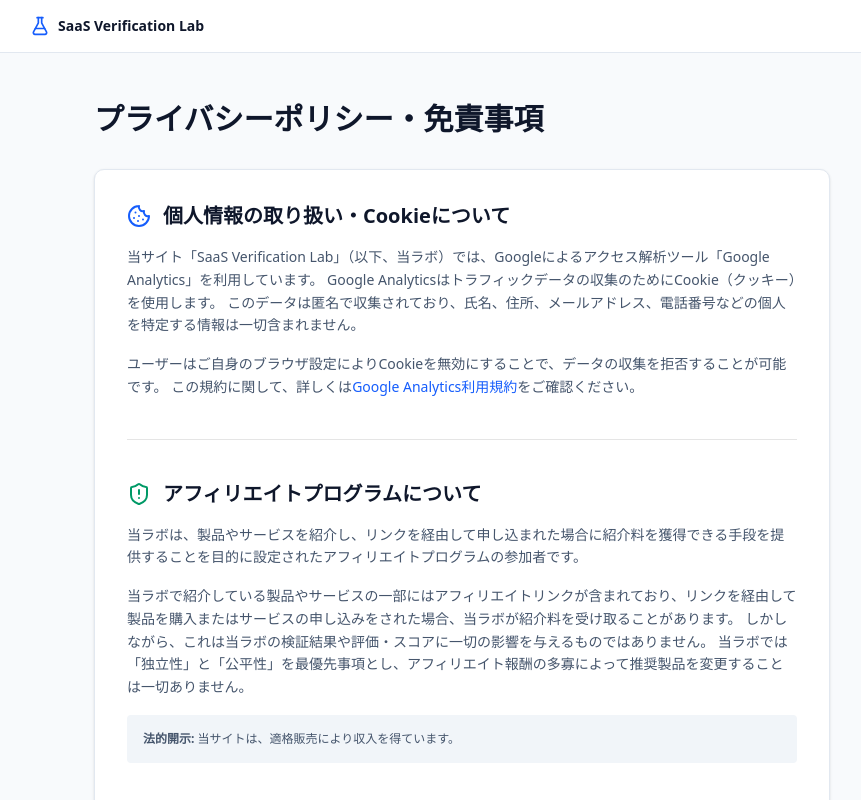
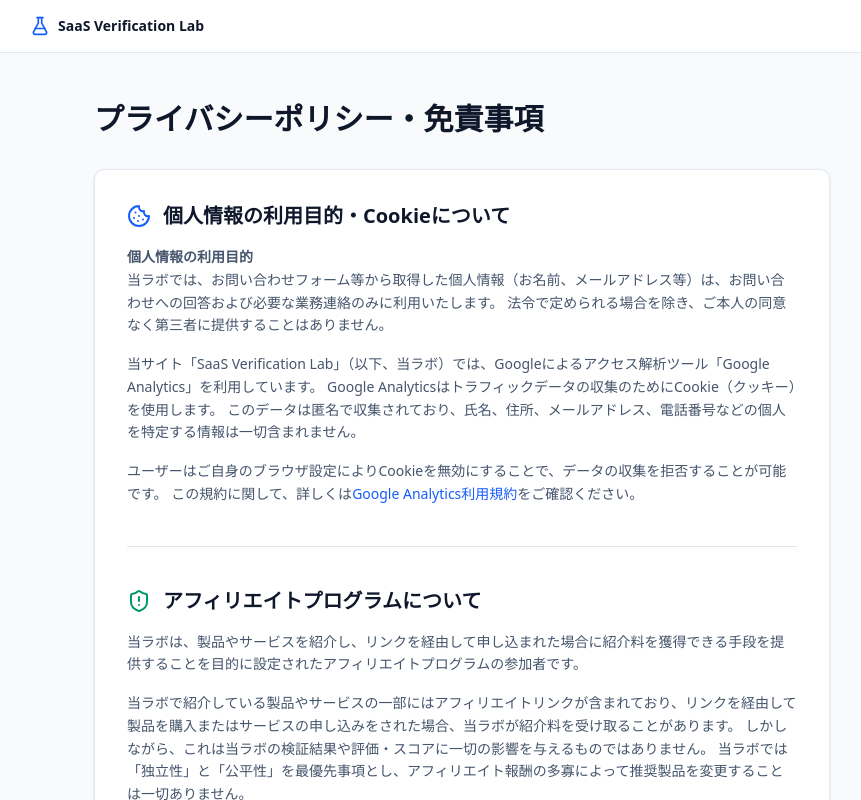
Before and after one commit to chanyu-restarts/saas-verification-lab, a Next.js app: page /privacy in a window 1280 px wide. Shown: the top 800 px of the page, without its empty margins (178-1039 px from the left). Built offline with nearby package versions, Linux system fonts and the light colour scheme.

Commit message:
docs: add personal information purpose to privacy policy

```diff
--- a/src/app/privacy/page.tsx
+++ b/src/app/privacy/page.tsx
@@ -26,10 +26,15 @@ export default function PrivacyPage() {
                         <div className="flex items-center gap-3 mb-4">
                             <Cookie className="h-6 w-6 text-blue-600 dark:text-blue-400" />
                             <h2 className="text-xl font-bold text-slate-900 dark:text-slate-100">
-                                個人情報の取り扱い・Cookieについて
+                                個人情報の利用目的・Cookieについて
                             </h2>
                         </div>
                         <div className="space-y-4 text-slate-600 dark:text-slate-400 leading-relaxed text-sm">
+                            <p>
+                                <strong>個人情報の利用目的</strong><br />
+                                当ラボでは、お問い合わせフォーム等から取得した個人情報（お名前、メールアドレス等）は、お問い合わせへの回答および必要な業務連絡のみに利用いたします。
+                                法令で定められる場合を除き、ご本人の同意なく第三者に提供することはありません。
+                            </p>
                             <p>
                                 当サイト「SaaS Verification Lab」（以下、当ラボ）では、Googleによるアクセス解析ツール「Google Analytics」を利用しています。
                                 Google Analyticsはトラフィックデータの収集のためにCookie（クッキー）を使用します。
```
